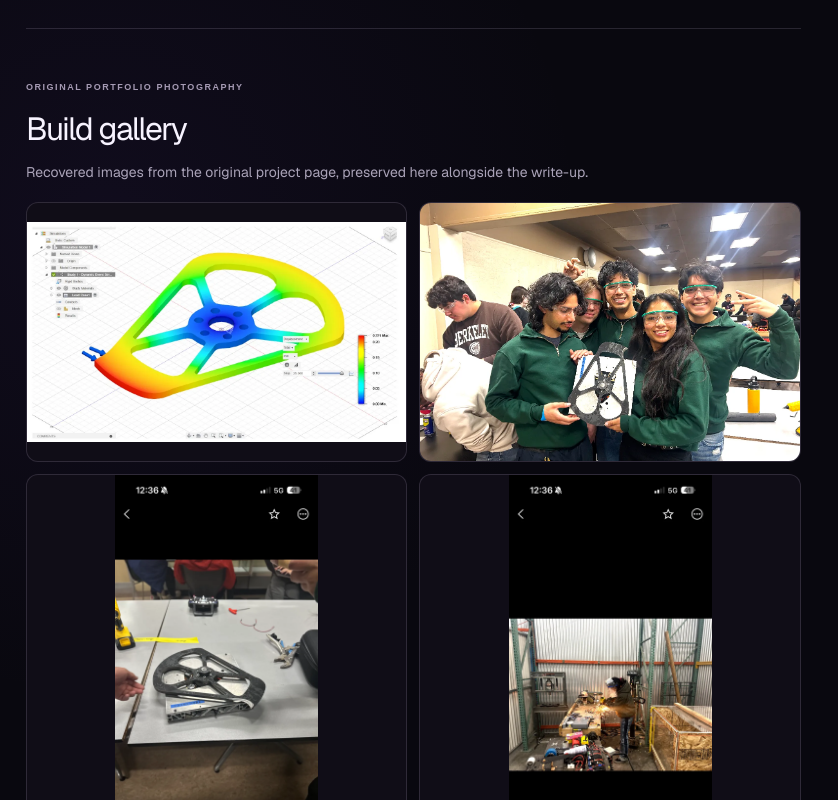
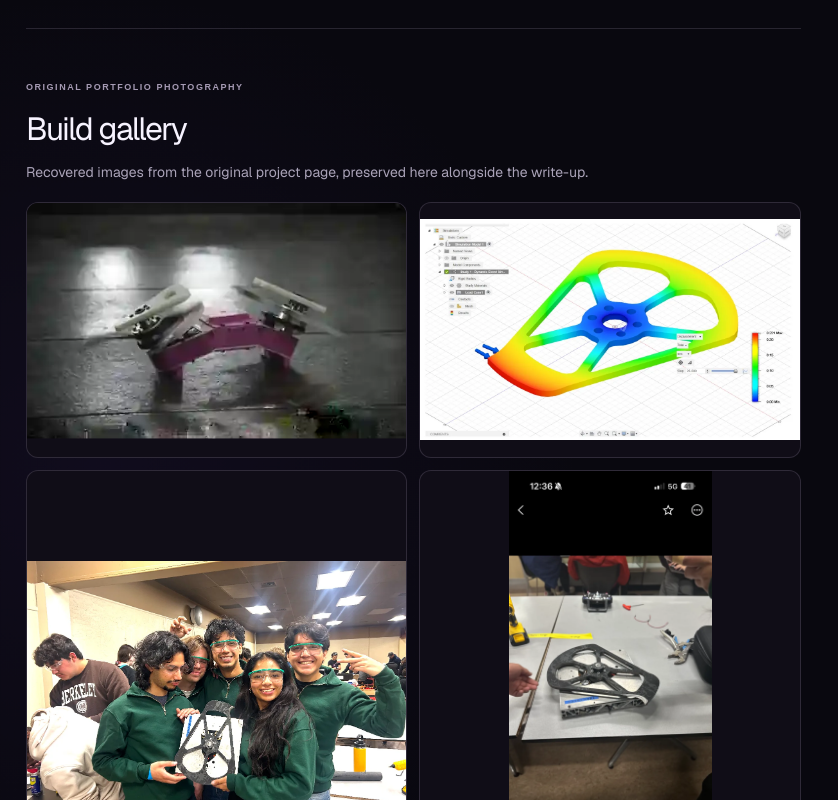
Before and after one commit to GursimarVirk/SimarWebsite, a Next.js app: page /projects/15-lb-combat-robots in a window 1280 px wide. Shown: the part 1932-2732 px from the top of the page, without its empty margins (0-838 px from the left). Built offline with nearby package versions, Linux system fonts and the light colour scheme.

Commit message:
Use Global Pounding as the 15/12 lb project cover

```diff
--- a/app/projects/[slug]/page.tsx
+++ b/app/projects/[slug]/page.tsx
@@ -21,7 +21,7 @@ const projects = {
     links: [["Combat Robotics at Berkeley","https://combatrobotics.studentorg.berkeley.edu/"],["BattleBots / GLITCH archive","https://battlebots.com/robot/glitch-2021/"],["Robot fight archive","https://www.youtube.com/results?search_query=Combat+Robotics+at+Berkeley+30+lb+robot"],["Original build video — IMG_3117","https://drive.google.com/open?id=1U0sGefeTy-mgxSCmwakIn-yLlCH2FqND"],["Original build video — IMG_1216","https://drive.google.com/open?id=1fH7ez-kV6GPiqSfBAdNE74UVMMxthJfs"]]
   },
   "15-lb-combat-robots": {
-    image: "/images/15lb Robot/1a739db5b66e7a72ddd145ae4ced166e.webp",
+    image: "/images/15lb Robot/global-pounding-main.webp",
     title: "15/12 lb Combat Robots",
     kicker: "COMBAT ROBOTICS AT BERKELEY · 15 / 12 LB",
     role: "Technical Lead · CAD · Manufacturing · Mentor",
@@ -241,7 +241,7 @@ const projects = {
 };
 
 const legacyGallery: Record<string,string[]> = {
-  "15lb Robot":["1a739db5b66e7a72ddd145ae4ced166e.webp","5b500beba2060fac1329213b6d81ea2d.webp","64e8aeddf152c7c0f6ef86523968d7d7.webp","d2c02d2966cd48500d5198a9733b7bc4.webp"],
+  "15lb Robot":["/images/15lb Robot/global-pounding-main.webp","1a739db5b66e7a72ddd145ae4ced166e.webp","5b500beba2060fac1329213b6d81ea2d.webp","64e8aeddf152c7c0f6ef86523968d7d7.webp","d2c02d2966cd48500d5198a9733b7bc4.webp"],
   "30lb Robot":["024d3371033a659dea795ef2ed7f08cf.webp","30e9ddb3e8263200eb82535af1cc109d.webp","43fe4185e9fe830a438c397ea7cd9f5d.webp","5677c453ac313db764187b8cd6062e0f.webp","6bba6027a1b9be3118985b911144e534.webp","e6b597c12aa25fe4e8b508a74b490720.webp","ef1064ebb6ada2d31cc5062d9f54954e.webp"],
   "Cars and Machines":["2ea1f7ee762bbaaa434b56d33143590f.webp","45e6ac408e1e9f42402510fde2280f16.webp","94e578495834318443d01ed35a10c4cd.webp","9ab0877f074aba8ce3731db3a6936262.webp","a0ad65cccb395275961bcbf88b8e791d.webp","b7e5a70686675297535fa60b2dea90bf.webp","b93b751f4450db4e21ed19e493095301.webp"],
   "Home":["027b9604ec0a299f5ae4b6edd26c88b4.webp","0916f5e28e0a1edb3590341eb6dd5c2c.webp","1659fbdfb81da2192bf57b0d637e7928.webp","2ea1f7ee762bbaaa434b56d33143590f.webp","60a566a5a4395445cc3d781dbab4e536.webp","67c15c7a7ba0b7e2a3252cb7c0b6c6e6.webp","b5edc2802fd22f5e3d828898fd11e6f4.webp","d40fc533c4af7350b0ce95a3627f0658.webp","dcb69b8d3505bf2fbe6ff659aff682b4.webp"],
```
